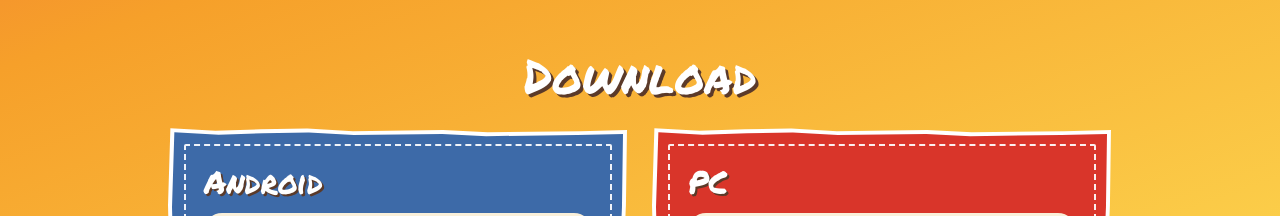
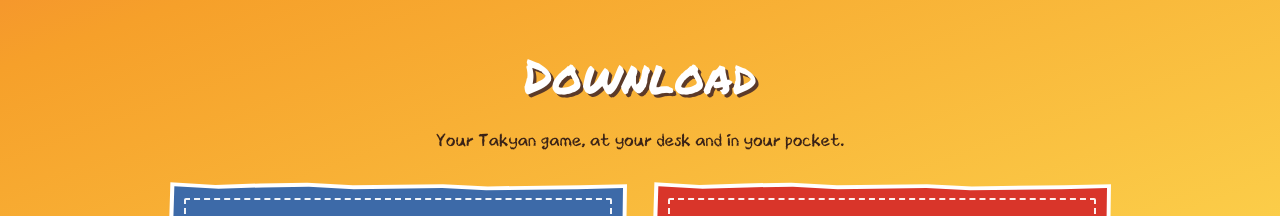
Before and after one commit to Joryuoo/Takyanx, a React (Vite) app: page / in a window 1280 px wide. Shown: the part 1300-1516 px from the top of the page. Built offline with nearby package versions, Linux system fonts and the light colour scheme; no server answers.

Commit message:
copy(site): say your takyan game at your desk and in your pocket under the download title

```diff
--- a/src/components/Downloads.jsx
+++ b/src/components/Downloads.jsx
@@ -5,6 +5,7 @@ export default function Downloads() {
   return (
     <section className="section" id="download">
       <h2 className="section__title">Download</h2>
+      <p className="section__lead">Your Takyan game, at your desk and in your pocket.</p>
       <div className="cards">
         {Object.entries(DOWNLOADS).map(([key, d]) => (
           <article className={`panel panel--narrow panel--${key}`} key={key}>
--- a/src/index.css
+++ b/src/index.css
@@ -424,6 +424,3 @@ body { overflow-x: clip; }
 /* Download cards: one colour each (the Scan card above stays yellow) */
 .panel--android { --patch: var(--pennant-blue); }
 .panel--pc { --patch: var(--pill-red); }
-
-/* The Download title is followed straight by the cards, so give it the gap the intro line used to */
-#download .section__title { margin-bottom: 26px; }
```
